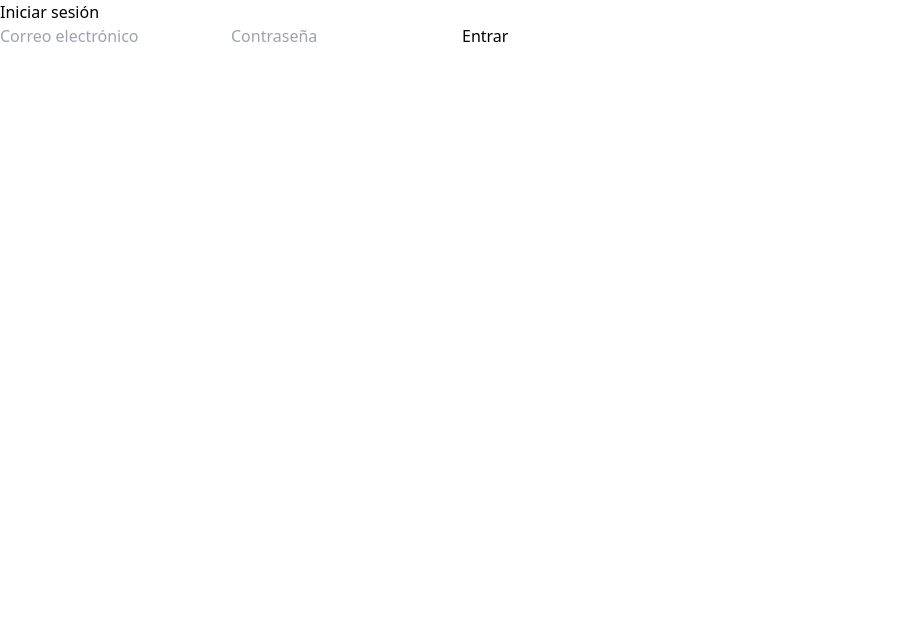
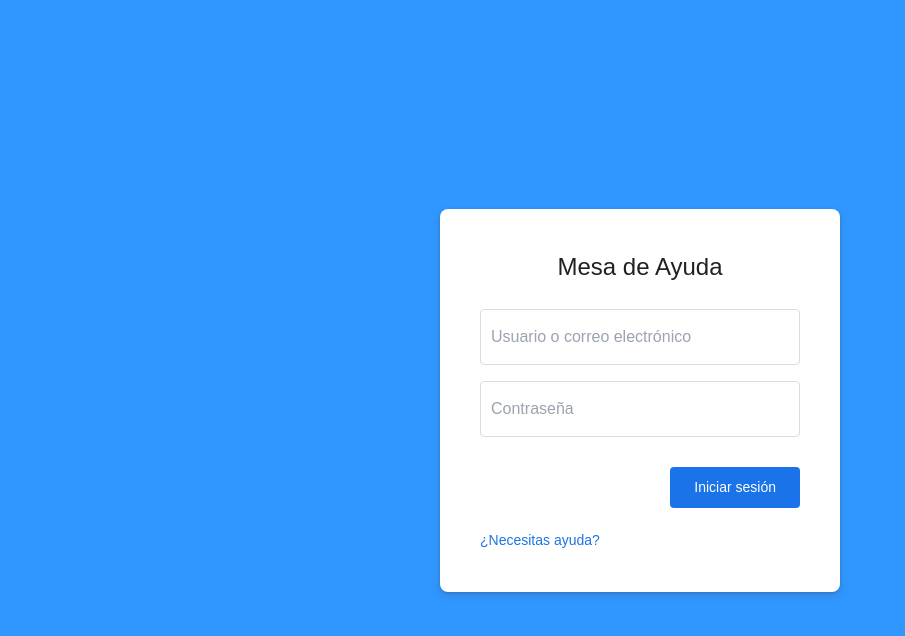
Before and after one commit to Breinerma/mesa-de-ayuda-react, a React (Vite) app: page / in a window 1280 px wide. Shown: the top 636 px of the page, without its empty margins (0-905 px from the left). Built offline with nearby package versions, Linux system fonts and the light colour scheme; no server answers.

Commit message:
Agrego actualización de interfaz de login y Dashboard (solo User, no Admin ni Agent), archivos login.css y Dashboard.css,tambien eliminé la notificación de consola de la api de url para vite VITE_API_URL

```diff
--- a/src/App.css
+++ b/src/App.css
@@ -0,0 +1,27 @@
+#root {
+  max-width: 1280px;
+  margin: 0 auto;
+  padding: 2rem;
+  text-align: center;
+}
+
+.logo {
+  height: 6em;
+  padding: 1.5em;
+  will-change: filter;
+  transition: filter 300ms;
+}
+.logo:hover {
+  filter: drop-shadow(0 0 2em #646cffaa);
+}
+.logo.react:hover {
+  filter: drop-shadow(0 0 2em #61dafbaa);
+}
+
+.card {
+  padding: 2em;
+}
+
+.read-the-docs {
+  color: #888;
+}
--- /dev/null
+++ b/src/pages/Login.css
@@ -0,0 +1,80 @@
+.login-body {
+  font-family: Arial, sans-serif;
+  display: flex;
+  justify-content: center;
+  align-items: center;
+  min-height: 100vh;
+  margin: 0;
+  background-color: #2f97ff;
+}
+
+.login-card {
+  background-color: #fff;
+  padding: 40px;
+  border-radius: 8px;
+  box-shadow: 0 1px 3px rgba(60, 64, 67, 0.3), 0 4px 8px rgba(60, 64, 67, 0.15);
+  width: 100%;
+  max-width: 400px;
+  text-align: center;
+}
+
+.header h1 {
+  color: #202124;
+  font-size: 24px;
+  margin-bottom: 24px;
+}
+
+.input-group {
+  margin-bottom: 16px;
+}
+
+.input-group input {
+  width: 100%;
+  padding: 15px 10px;
+  border: 1px solid #dadce0;
+  border-radius: 4px;
+  box-sizing: border-box;
+  font-size: 16px;
+  outline: none;
+  transition: border-color 0.2s;
+}
+
+.input-group input:focus {
+  border-color: #1a73e8;
+}
+
+.button-group {
+  margin-top: 30px;
+  text-align: right;
+}
+
+.submit-button {
+  background-color: #1a73e8;
+  color: white;
+  padding: 10px 24px;
+  border: none;
+  border-radius: 4px;
+  cursor: pointer;
+  font-size: 14px;
+  font-weight: 500;
+  transition: background-color 0.3s;
+}
+
+.submit-button:hover {
+  background-color: #1765c9;
+}
+
+.help-link {
+  margin-top: 20px;
+  text-align: left;
+}
+
+.help-link a {
+  color: #1a73e8;
+  text-decoration: none;
+  font-size: 14px;
+}
+
+.help-link a:hover {
+  text-decoration: underline;
+}
--- a/src/pages/Login.tsx
+++ b/src/pages/Login.tsx
@@ -1,54 +1,59 @@
 import { useState } from "react";
-import { useNavigate } from "react-router-dom";
-import { useAuth } from "../context/AuthContext";
-import { loginUser, fetchUserData } from "../services/apiClient";
+import "./Login.css";
 
 export default function Login() {
   const [email, setEmail] = useState("");
   const [password, setPassword] = useState("");
-  const [status, setStatus] = useState("");
-  const navigate = useNavigate();
-  const { setUser, setTickets } = useAuth();
 
-  const handleLogin = async (e: React.FormEvent) => {
+  const handleSubmit = (e: React.FormEvent) => {
     e.preventDefault();
-    setStatus("Iniciando sesión...");
-
-    try {
-      const { token } = await loginUser(email, password);
-      const data = await fetchUserData(token);
-      const { user, ticket } = data;
-
-      setUser(user);
-      setTickets(ticket);
-      localStorage.setItem("userInfo", JSON.stringify(data));
-
-      if (user.rol === "admin") navigate("/dashboard-admin");
-      else if (user.rol === "agente") navigate("/dashboard-agent");
-      else navigate("/dashboard-user");
-    } catch (err) {
-      setStatus("Error al iniciar sesión");
-      console.error(err);
-    }
+    console.log("Login:", email, password);
+    // Aquí luego se integrará la función real de loginUser()
   };
 
   return (
-    <form onSubmit={handleLogin}>
-      <h2>Iniciar sesión</h2>
+    <div className="login-body">
+      <div className="login-card">
+        <div className="header">
+          <h1>Mesa de Ayuda</h1>
+        </div>
+
+        <form onSubmit={handleSubmit}>
+          <div className="input-group">
             <input
-        type="email"
-        placeholder="Correo electrónico"
+              type="text"
+              id="usuario"
+              name="usuario"
+              placeholder="Usuario o correo electrónico"
               value={email}
               onChange={(e) => setEmail(e.target.value)}
+              required
             />
+          </div>
+
+          <div className="input-group">
             <input
               type="password"
+              id="contrasena"
+              name="contrasena"
               placeholder="Contraseña"
               value={password}
               onChange={(e) => setPassword(e.target.value)}
+              required
             />
-      <button type="submit">Entrar</button>
-      <p>{status}</p>
+          </div>
+
+          <div className="button-group">
+            <button type="submit" className="submit-button">
+              Iniciar sesión
+            </button>
+          </div>
+
+          <div className="help-link">
+            <a href="#">¿Necesitas ayuda?</a>
+          </div>
         </form>
+      </div>
+    </div>
   );
 }
--- a/src/services/apiClient.ts
+++ b/src/services/apiClient.ts
@@ -1,25 +1,38 @@
+// src/services/apiClient.ts
+const API_BASE_URL = import.meta.env.VITE_API_URL as string;
+
 export async function fetchUserData(token: string): Promise<any> {
-  const response = await fetch("Inserte una api aquí de carlos /user-data", {
+  const response = await fetch(`${API_BASE_URL}/user-data`, {
     headers: {
       "Content-Type": "application/json",
       Authorization: `Bearer ${token}`,
     },
   });
 
-  if (!response.ok) throw new Error("Error al obtener datos del usuario");
+  if (!response.ok) {
+    throw new Error("Error al obtener datos del usuario");
+  }
+
   return response.json();
 }
 
+/**
+ * @param email Correo electrónico del usuario
+ * @param password Contraseña del usuario
+ */
 export async function loginUser(
   email: string,
   password: string
 ): Promise<{ token: string }> {
-  const response = await fetch("Insete una api aquí de carlos /login", {
+  const response = await fetch(`${API_BASE_URL}/login`, {
     method: "POST",
     headers: { "Content-Type": "application/json" },
     body: JSON.stringify({ email, password }),
   });
 
-  if (!response.ok) throw new Error("Error en el inicio de sesión");
+  if (!response.ok) {
+    throw new Error("Error en el inicio de sesión");
+  }
+
   return response.json();
 }
```
Also changed, not shown: src/pages/Dashboard.css (added, +23 -0 lines), 2 other files (tests, documents, lock files or other folders). Lines whose indentation alone changed are shown as unchanged.
